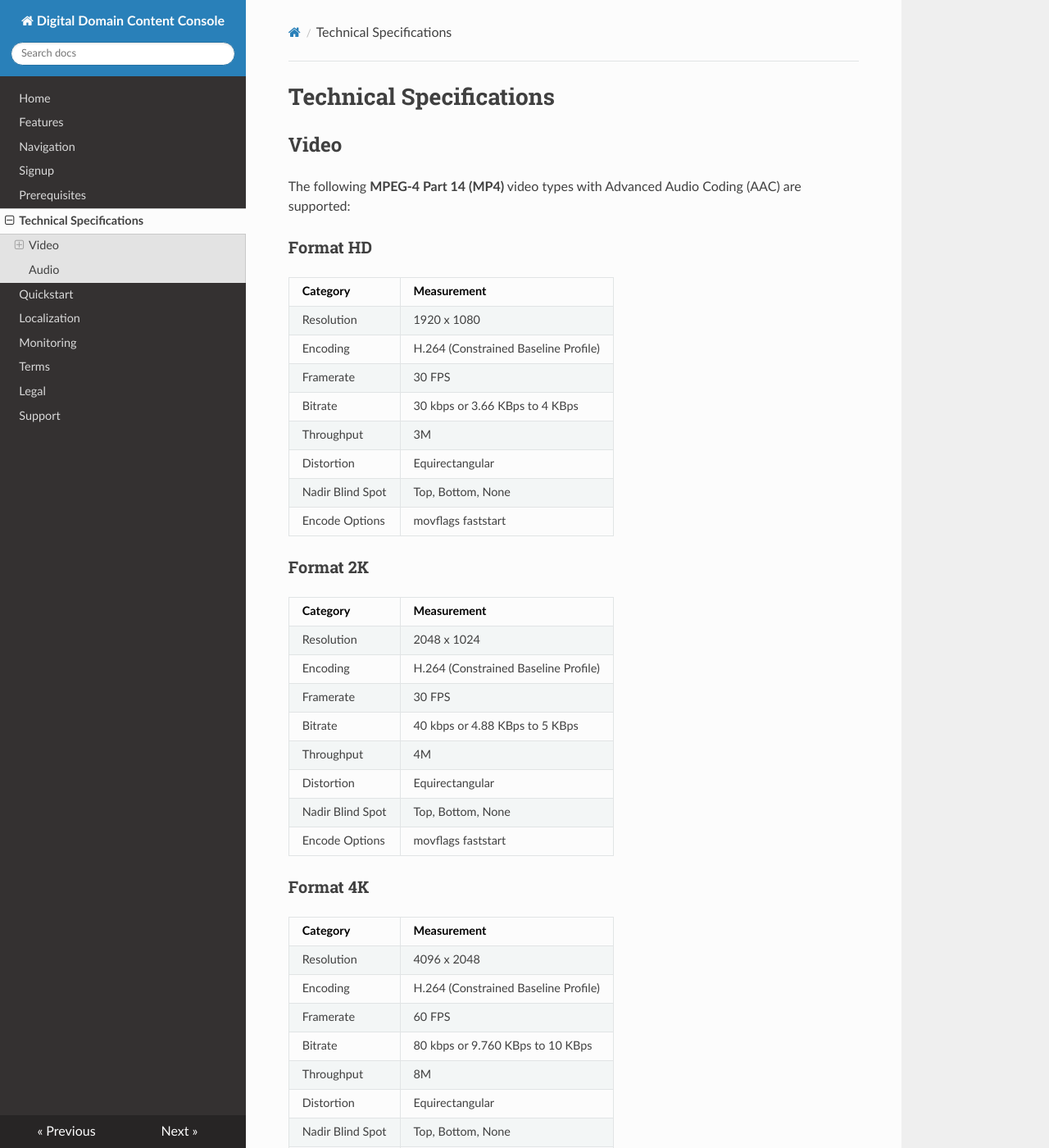
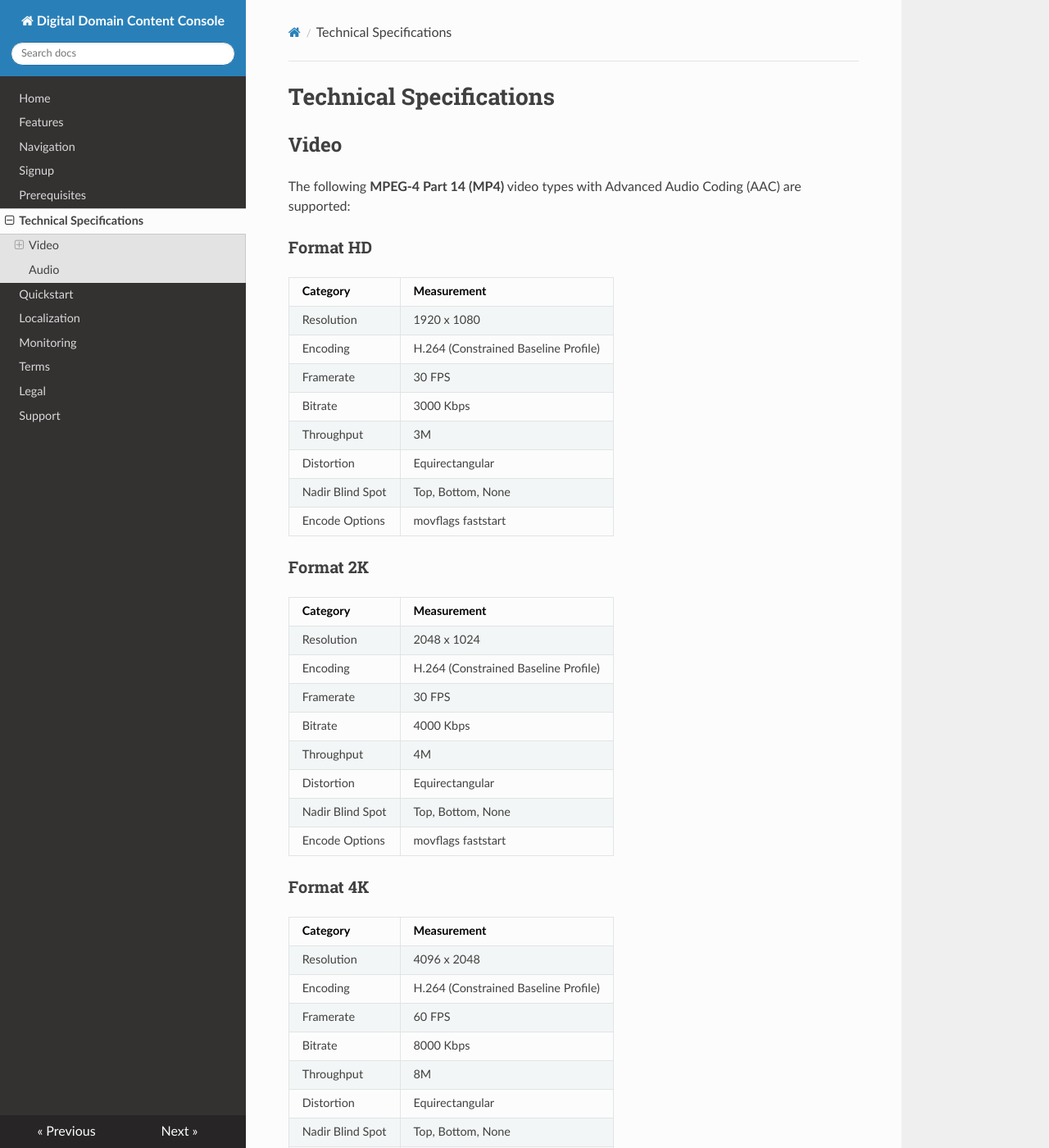
Before and after one commit to deestbie/console-docs, an MkDocs documentation site: the page built from docs/venom/technicalspecifications.md, in a window 1280 px wide and 1400 px high. Shown: the whole window at 82% size. Built offline with MkDocs 1.6.1, drawn with Linux system fonts in a browser that asks for light colours; nearby versions of some CDN libraries; old or Windows-style settings are respelled for this version of MkDocs.

Commit message:
Revert tech spec changes

```diff
--- a/docs/venom/technicalspecifications.md
+++ b/docs/venom/technicalspecifications.md
@@ -11,7 +11,7 @@ The following **MPEG-4 Part 14 (MP4)** video types with Advanced Audio Coding (A
 | Resolution       | 1920 x 1080                          |
 | Encoding         | H.264 (Constrained Baseline Profile) |
 | Framerate        | 30 FPS                               |
-| Bitrate          | 30 kbps or 3.66 KBps to 4 KBps                           |
+| Bitrate          | 3000 Kbps                           |
 | Throughput       | 3M                                   |
 | Distortion	   | Equirectangular   	 		  |
 | Nadir Blind Spot | Top, Bottom, None 	 	          |
@@ -23,7 +23,7 @@ The following **MPEG-4 Part 14 (MP4)** video types with Advanced Audio Coding (A
 | Resolution       | 2048 x 1024			  |
 | Encoding         | H.264 (Constrained Baseline Profile) |
 | Framerate        | 30 FPS                               |
-| Bitrate          | 40 kbps or 4.88 KBps to 5 KBps                            |
+| Bitrate          | 4000 Kbps                            |
 | Throughput       | 4M                                   |
 | Distortion	   | Equirectangular   	 		  |
 | Nadir Blind Spot | Top, Bottom, None 	 	          |
@@ -35,7 +35,7 @@ The following **MPEG-4 Part 14 (MP4)** video types with Advanced Audio Coding (A
 | Resolution       | 4096 x 2048			  |
 | Encoding         | H.264 (Constrained Baseline Profile) |
 | Framerate        | 60 FPS                               |
-| Bitrate          | 80 kbps or 9.760 KBps to 10 KBps                           |
+| Bitrate          | 8000 Kbps                          |
 | Throughput       | 8M                                   |
 | Distortion	   | Equirectangular   	 		  |
 | Nadir Blind Spot | Top, Bottom, None 	 	          |
```
